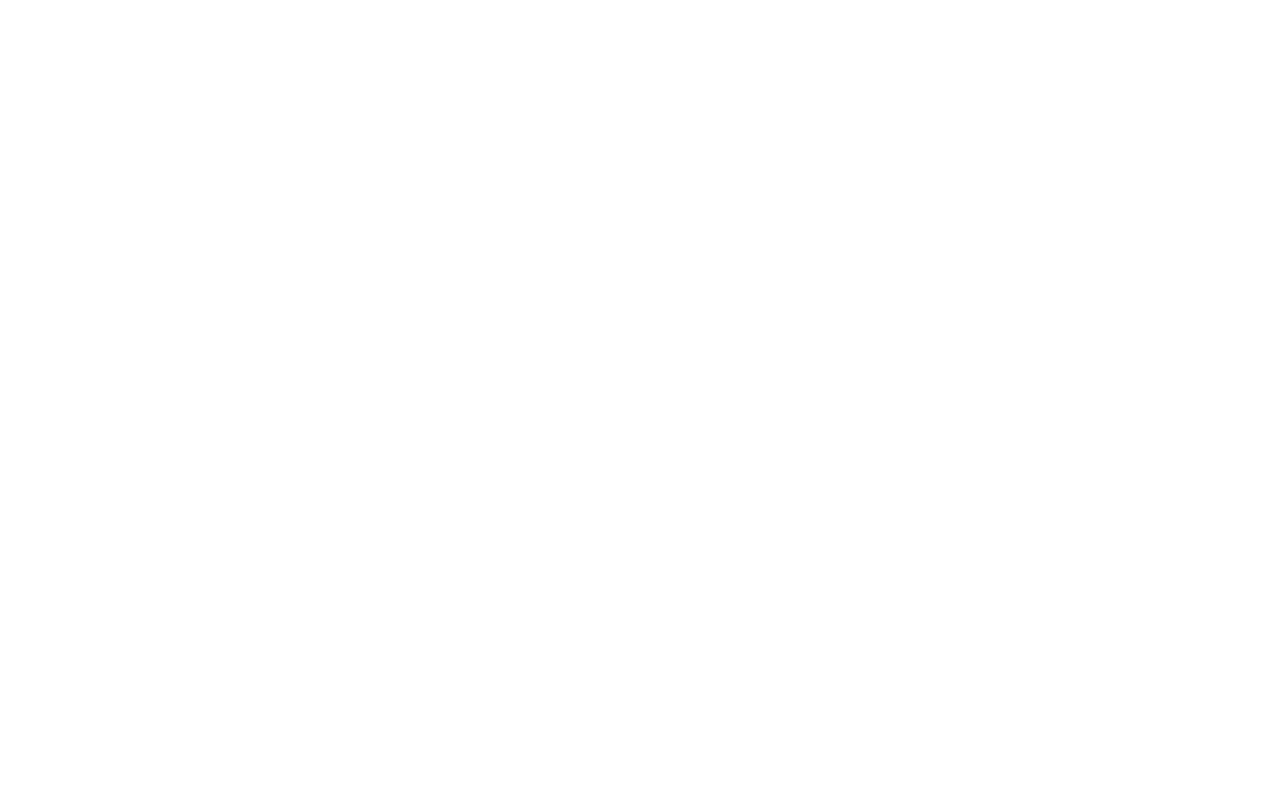
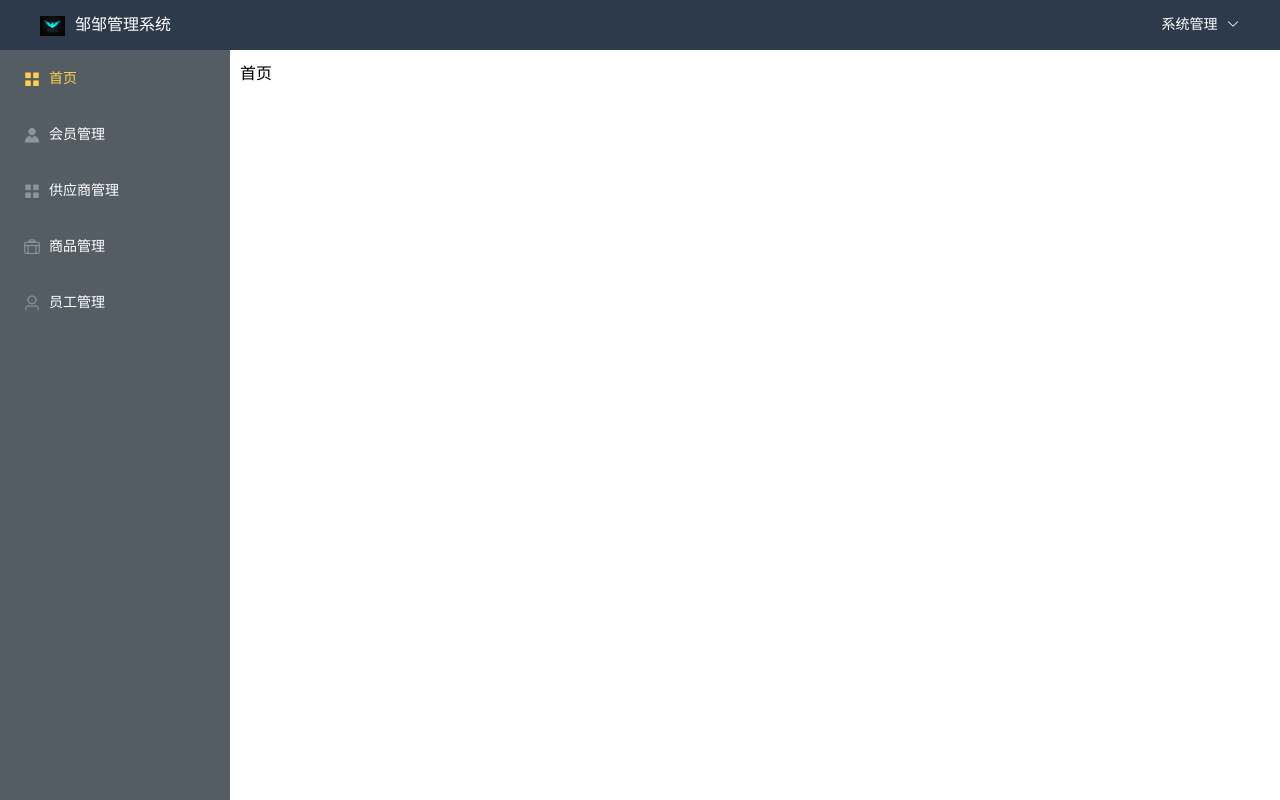
Before and after one commit to liuzouzou/zz-mms, a Vue app: page /#/home in a window 1280 px wide. Built offline with nearby package versions, Linux system fonts and the light colour scheme.

Commit message:
完成左侧菜单栏的路由

```diff
--- a/src/components/AppMain/index.vue
+++ b/src/components/AppMain/index.vue
@@ -1,3 +1,5 @@
 <template>
-      <div class="main">主区域</div>
+      <div class="main">
+        <router-view></router-view>
+      </div>
 </template>
--- a/src/components/AppNavbar/index.vue
+++ b/src/components/AppNavbar/index.vue
@@ -5,7 +5,7 @@
     <!-- :router='true'开启之后点击就会跳转到对应的路由，默认为false -->
     <el-menu
      :router='true'
-      default-active="/"
+      default-active="/home"
       class="el-menu-vertical-demo"
 
       background-color="#545c64"
@@ -14,7 +14,7 @@
     >
 
        <!-- class就是icon -->
-      <el-menu-item index="/">
+      <el-menu-item index="/home">
         <i class="el-icon-menu"></i>
         <span slot="title">首页</span>
       </el-menu-item>
--- a/src/components/Layout.vue
+++ b/src/components/Layout.vue
@@ -50,6 +50,6 @@
   right: 0px;
   padding: 10px;
   overflow-y: auto; /* 当内容过多时y轴出现滚动条 */
-  background-color: red;
+  /* background-color: red; */
 }
 </style>
--- a/src/router/index.js
+++ b/src/router/index.js
@@ -3,9 +3,13 @@
 // import Login from '@/views/login/index'
 
 // 下面的情况，默认会导入@/views/login下的index.vue组件
-import Login from '@/views/login'
-import Layout from '@/components/Layout.vue'
-import Member from '@/views/member'
+import Login from '@/views/login'  // 登录
+import Layout from '@/components/Layout.vue' // 布局
+import Home from '@/views/home/index.vue' // 首页
+import Member from '@/views/member' // 会员管理
+import Supplier from '@/views/supplier' // 供应商管理
+import Staff from '@/views/staff' // 员工管理
+import Goods from '@/views/goods' // 商品管理
 
 Vue.use(Router);
 
@@ -21,13 +25,70 @@
         {
           path: '/',  // 首页
           name: 'layout',
-          component: Layout
+          component: Layout,
+          redirect: '/home',  // 重定向到home路由
+          children: [  // home是布局的子组件，写在children里
+            {
+              // 当访问/home时，会找到它的父组件Layout.vue，而我们
+              // 的出口是在AppMain下的index.vue里写的，所以会渲染在主区域页面上
+              path: '/home',
+              component: Home,
+              meta: {title: '首页'}
+            }
+            // {
+            //   path: '/member',  // 会员管理
+            //   component: Member  这样写可以，也可以以下面的方式写
+            // }
+          ]
+
         },
         {
           path: '/member',
-          name: 'member',
-          component: Member
+          component: Layout, // 访问/member时加载的是Layout组件
+          children:[
+              {
+                path: '/',  // 等价于 /member/,因为AppNavbar下的index.vue写的是/member/
+                component: Member,
+                meta: {title: '会员管理'}
+              }
+          ]
+
+        },
+        {
+          path: '/supplier',
+          component: Layout,
+          children:[
+              {
+                path: '/',
+                component: Supplier,
+                meta: {title: '供应商管理'}
+              }
+          ]
+
+        },
+        {
+          path: '/goods',
+          component: Layout,
+          children:[
+              {
+                path: '/',
+                component: Goods,
+                meta: {title: '员工管理'}
+              }
+          ]
+
+        },
+        {
+          path: '/staff',
+          component: Layout,
+          children:[
+              {
+                path: '/',
+                component: Staff,
+                meta: {title: '员工管理'}
+              }
+          ]
+
         }
-
       ]
 });
--- a/src/views/goods/index.vue
+++ b/src/views/goods/index.vue
@@ -1,3 +1,3 @@
-  <template>
+<template>
   <div>商品管理</div>
 </template>
--- /dev/null
+++ b/src/views/home/index.vue
@@ -0,0 +1,3 @@
+<template>
+  <div>首页</div>
+</template>
```
